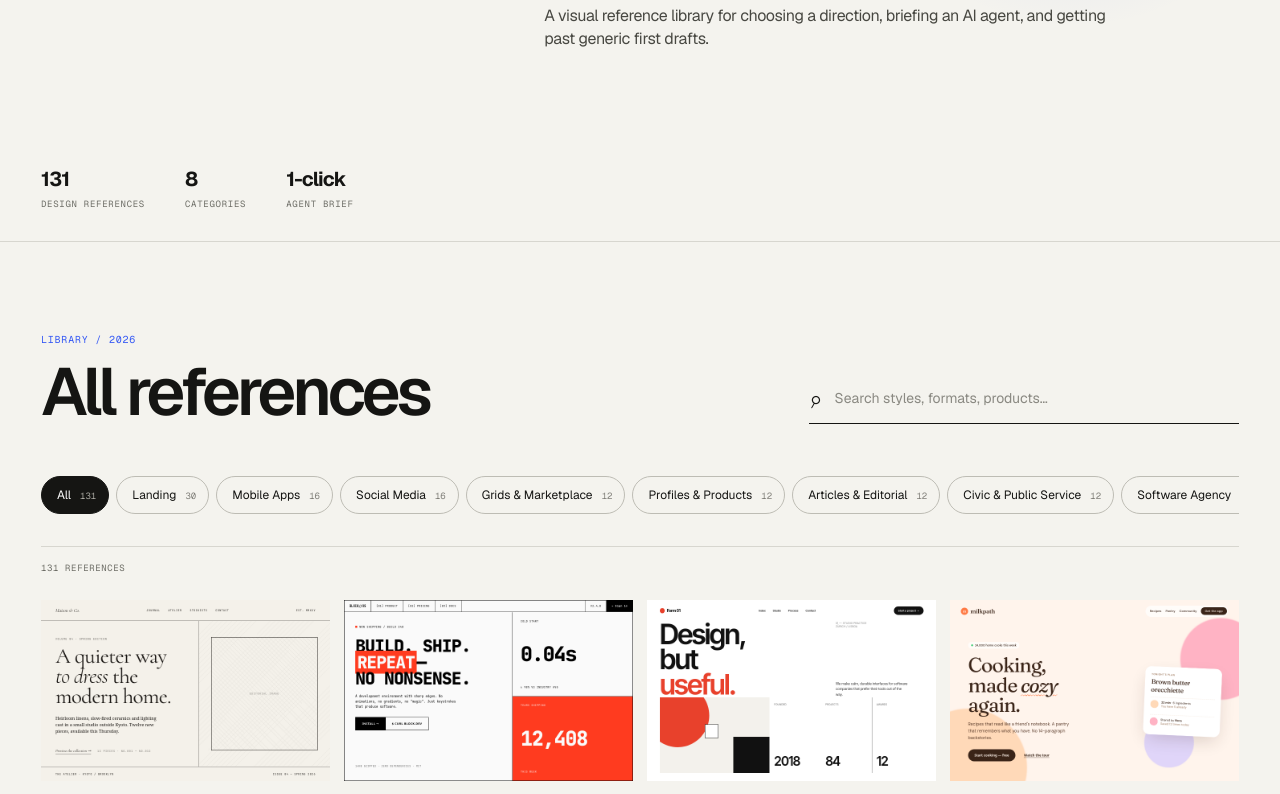
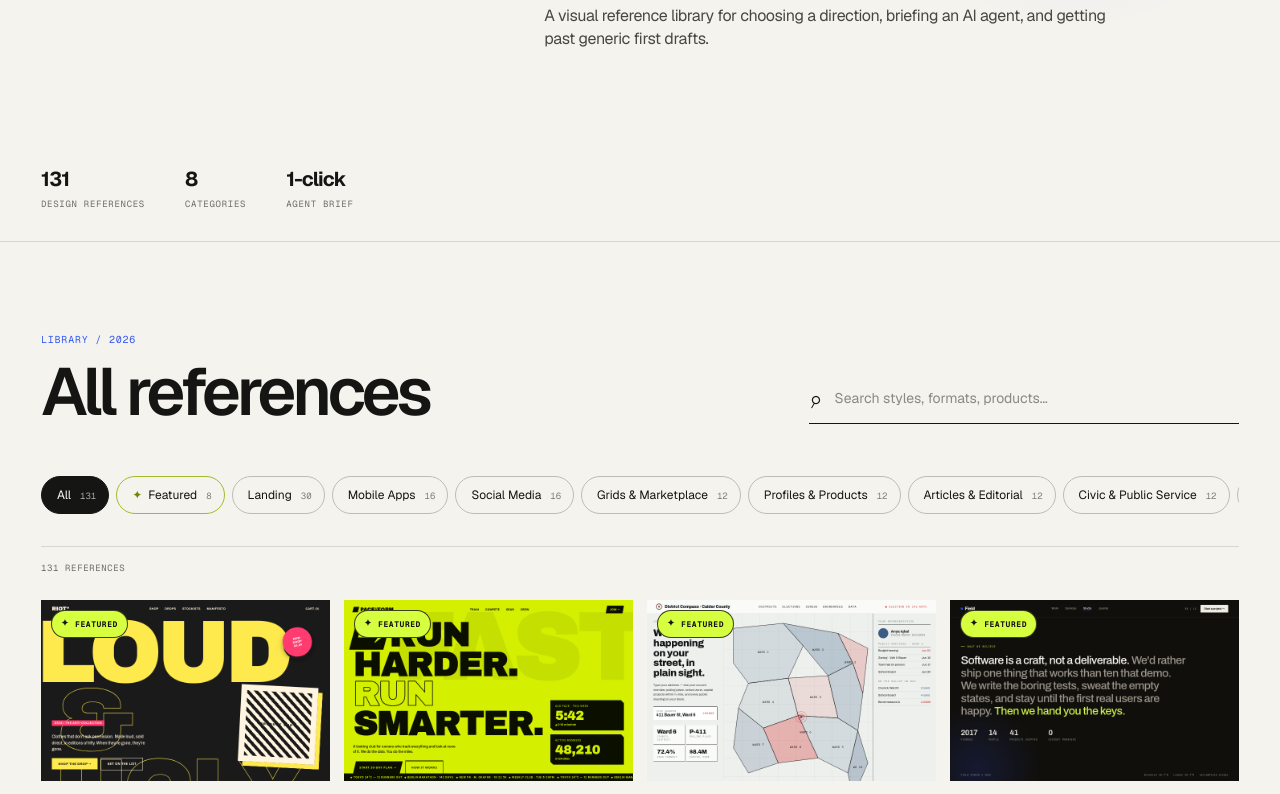
Before and after one commit to jasontorres/unslop, a Next.js app: page / in a window 1280 px wide. Shown: the part 352-1146 px from the top of the page. Built offline with nearby package versions, Linux system fonts and the light colour scheme.

Commit message:
Feature selected design references

```diff
--- a/app/data.ts
+++ b/app/data.ts
@@ -429,6 +429,19 @@ export const allSites: GallerySite[] = categoryDefinitions.flatMap((category) =>
 
 export const sitesBySlug = new Map(allSites.map((site) => [site.slug, site]));
 
+export const featuredSlugs = [
+  "display-anti-design",
+  "lime-sport",
+  "district-map-forward",
+  "about-manifesto-dark",
+  "careers-dark",
+  "athlete-pace-form",
+  "health-rings",
+  "job-board",
+] as const;
+
+export const featuredSlugSet = new Set<string>(featuredSlugs);
+
 export function getCategoryCount(slug: string) {
   return allSites.filter((site) => site.categorySlug === slug).length;
 }
--- a/app/gallery.tsx
+++ b/app/gallery.tsx
@@ -3,7 +3,13 @@
 import Link from "next/link";
 import { useMemo, useState } from "react";
 import { writeTextToClipboard } from "./clipboard";
-import { allSites, categoryDefinitions, getCategoryCount } from "./data";
+import {
+  allSites,
+  categoryDefinitions,
+  featuredSlugs,
+  featuredSlugSet,
+  getCategoryCount,
+} from "./data";
 
 const fallbackColors = [
   "#ff6b3d",
@@ -38,13 +44,22 @@ export function Gallery() {
 
   const visibleSites = useMemo(() => {
     const normalizedQuery = query.trim().toLowerCase();
-    return allSites.filter((site) => {
-      const inCategory = category === "all" || site.categorySlug === category;
-      const haystack = [site.name, site.category, site.subcategory, ...site.tags]
-        .join(" ")
-        .toLowerCase();
-      return inCategory && (!normalizedQuery || haystack.includes(normalizedQuery));
-    });
+    const featuredRank = new Map(featuredSlugs.map((slug, index) => [slug, index]));
+
+    return allSites
+      .filter((site) => {
+        const inCategory = category === "all"
+          || (category === "featured" ? featuredSlugSet.has(site.slug) : site.categorySlug === category);
+        const haystack = [site.name, site.category, site.subcategory, ...site.tags]
+          .join(" ")
+          .toLowerCase();
+        return inCategory && (!normalizedQuery || haystack.includes(normalizedQuery));
+      })
+      .sort((a, b) => {
+        const aRank = featuredRank.get(a.slug) ?? Number.POSITIVE_INFINITY;
+        const bRank = featuredRank.get(b.slug) ?? Number.POSITIVE_INFINITY;
+        return aRank - bRank || a.index - b.index;
+      });
   }, [category, query]);
 
   async function copySite(slug: string) {
@@ -101,6 +116,9 @@ export function Gallery() {
           <button className={category === "all" ? "active" : ""} onClick={() => setCategory("all")}>
             All <span>{allSites.length}</span>
           </button>
+          <button className={category === "featured" ? "active featured-filter" : "featured-filter"} onClick={() => setCategory("featured")}>
+            Featured <span>{featuredSlugs.length}</span>
+          </button>
           {categoryDefinitions.map((item) => (
             <button
               key={item.slug}
@@ -121,10 +139,13 @@ export function Gallery() {
 
         {visibleSites.length ? (
           <div className="gallery-grid">
-            {visibleSites.map((site) => (
-              <article className="gallery-card" key={site.slug}>
+            {visibleSites.map((site) => {
+              const featured = featuredSlugSet.has(site.slug);
+              return (
+              <article className={`gallery-card${featured ? " is-featured" : ""}`} key={site.slug}>
                 <Link href={`/site/${site.slug}`} className="preview-link" aria-label={`Open ${site.name}`}>
                   <Preview slug={site.slug} name={site.name} index={site.index} />
+                  {featured && <span className="featured-badge">Featured</span>}
                   <span className="open-corner" aria-hidden="true">↗</span>
                 </Link>
                 <div className="card-meta">
@@ -137,7 +158,8 @@ export function Gallery() {
                   </button>
                 </div>
               </article>
-            ))}
+              );
+            })}
           </div>
         ) : (
           <div className="empty-state">
--- a/app/globals.css
+++ b/app/globals.css
@@ -110,6 +110,10 @@ button { color: inherit; }
 .filters button:hover { border-color: var(--ink); }
 .filters button.active { color: #fff; background: var(--ink); border-color: var(--ink); }
 .filters button.active span { color: #aaa9a2; }
+.filters button.featured-filter { border-color: #a5b92d; }
+.filters button.featured-filter:not(.active)::before { content: "✦"; margin-right: 6px; color: #758700; }
+.filters button.featured-filter.active { background: var(--acid); border-color: var(--ink); color: var(--ink); }
+.filters button.featured-filter.active span { color: #596500; }
 .results-row { border-top: 1px solid var(--line); padding: 15px 0 25px; display: flex; justify-content: space-between; }
 .results-row p { margin: 0; color: var(--muted); font-family: var(--font-geist-mono); text-transform: uppercase; letter-spacing: .07em; font-size: 9px; }
 .results-row button { border: 0; background: transparent; text-decoration: underline; font-size: 11px; cursor: pointer; }
@@ -125,6 +129,13 @@ button { color: inherit; }
 .card-preview img { position: relative; z-index: 1; width: 100%; height: auto; display: block; }
 .preview-link:hover .card-preview { transform: scale(1.025); filter: saturate(1.06); }
 .preview-fallback { position: absolute; right: 13%; bottom: 13%; font-family: var(--font-geist-mono); font-size: 10px; }
+.featured-badge {
+  position: absolute; left: 10px; top: 10px; z-index: 2; display: flex; align-items: center; gap: 6px;
+  border: 1px solid rgba(21,21,19,.8); border-radius: 999px; padding: 6px 9px; background: var(--acid);
+  color: var(--ink); font-family: var(--font-geist-mono); font-size: 8px; font-weight: 650; text-transform: uppercase; letter-spacing: .07em;
+}
+.featured-badge::before { content: "✦"; font-size: 9px; }
+.gallery-card.is-featured .card-meta h3::after { content: "✦"; margin-left: 7px; color: #718300; font-size: 9px; vertical-align: 1px; }
 .open-corner {
   position: absolute; top: 10px; right: 10px; z-index: 2; width: 32px; height: 32px; border-radius: 50%;
   display: grid; place-items: center; background: rgba(244,243,238,.93); font-size: 13px; transform: translateY(-50px); transition: transform .2s;
```
